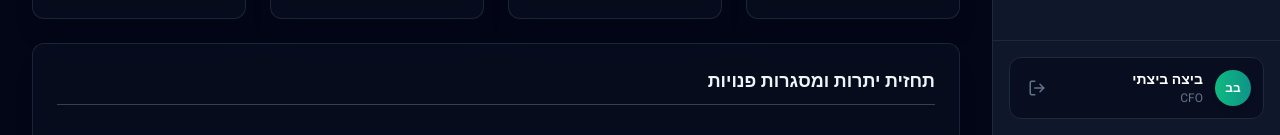
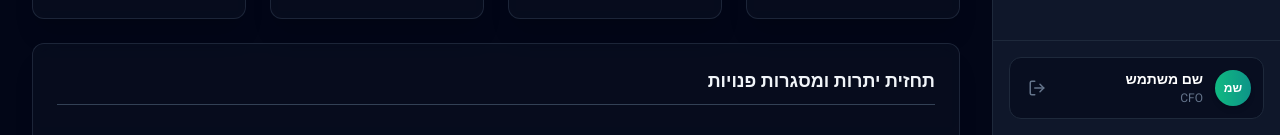
Before and after one commit to kellerman1-design/Reality-Flow, a React (Vite) app: page / in a window 1280 px wide. Shown: the part 665-800 px from the top of the page. Built offline with nearby package versions, Linux system fonts and the light colour scheme.

Commit message:
feat: Update user display names and initial
Replaces hardcoded Hebrew strings for username and initial in the application footer to reflect placeholder text.

```diff
--- a/App.tsx
+++ b/App.tsx
@@ -162,10 +162,10 @@
             <div className="flex items-center justify-between gap-3 bg-slate-950/50 p-3 rounded-xl border border-slate-800">
                 <div className="flex items-center gap-3">
                     <div className="w-9 h-9 rounded-full bg-gradient-to-r from-emerald-500 to-teal-600 flex items-center justify-center text-white font-bold text-xs shadow-md">
-                        בב
+                        שמ
                     </div>
                     <div className="text-right">
-                        <div className="text-sm font-bold text-white">ביצה ביצתי</div>
+                        <div className="text-sm font-bold text-white">שם משתמש</div>
                         <div className="text-xs text-slate-500">CFO</div>
                     </div>
                 </div>
```
